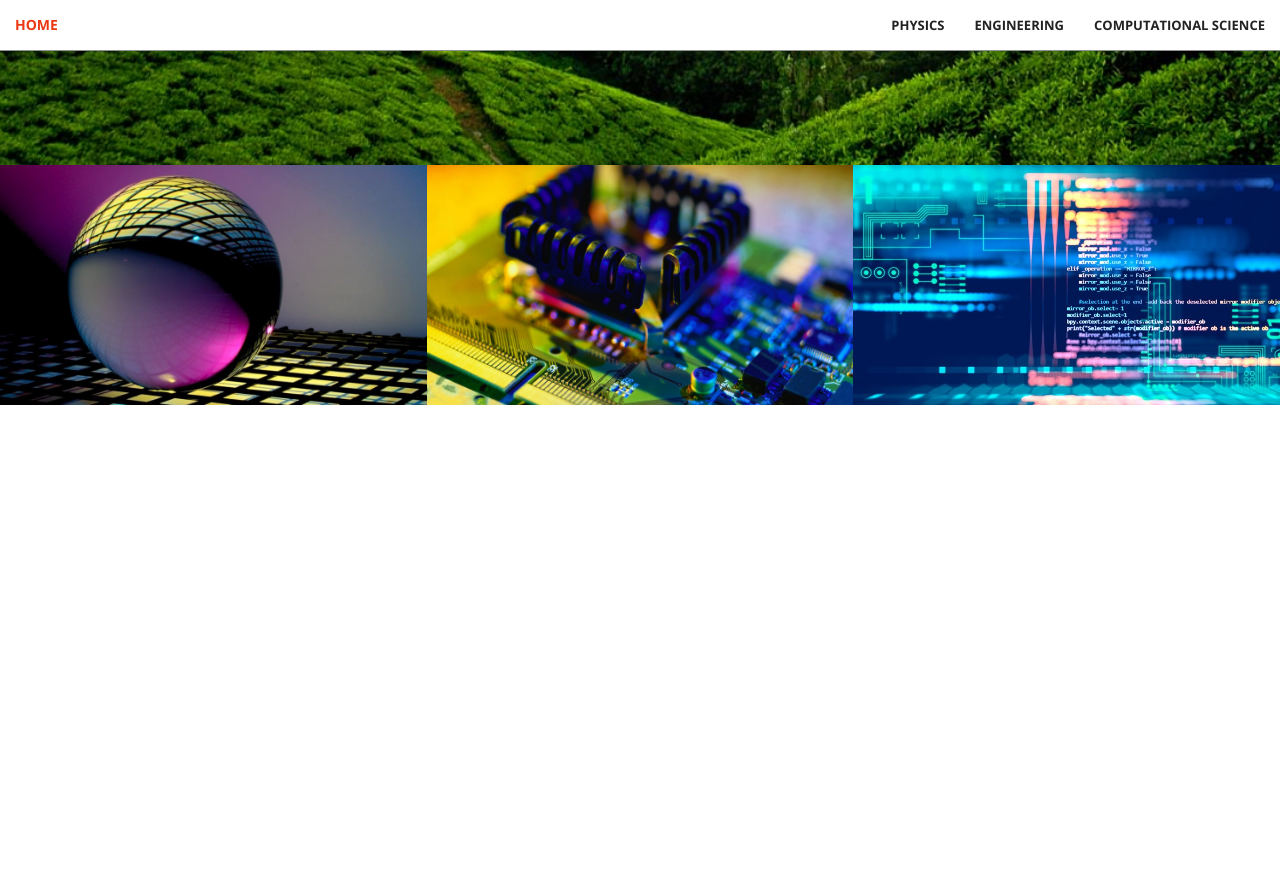
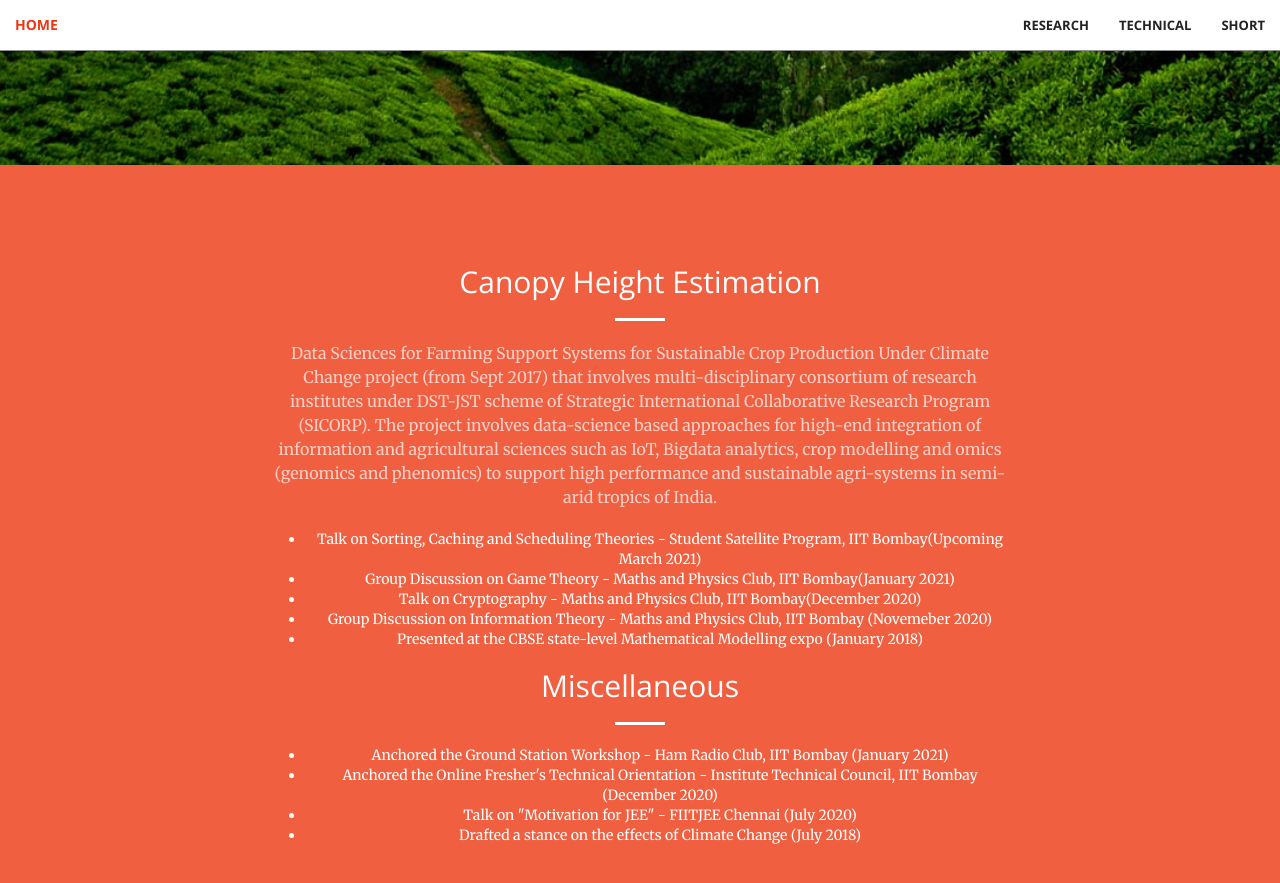
Before and after one commit to aravindbharathi/aravindbharathi.github.io, a Jekyll site: the page projects/index.html, which Jekyll copies as it is, in a window 1280 px wide and 900 px high, scrolled down 735 px. Shown: the top 883 px of the window. Built offline with Jekyll 4.4.1, drawn with Linux system fonts in a browser that asks for light colours; before the commit the page ends 1140 px from its top, so only the background shows below that.

Commit message:
Update index.html

```diff
--- a/projects/index.html
+++ b/projects/index.html
@@ -49,13 +49,13 @@
             <div class="collapse navbar-collapse" id="bs-example-navbar-collapse-1">
                 <ul class="nav navbar-nav navbar-right">
                     <li>
-                        <a class="page-scroll" href="/projects/phy">Physics</a>
+                        <a class="page-scroll" href="#research">Research</a>
                     </li>
                     <li>
-                        <a class="page-scroll" href="/projects/eng">Engineering</a>
+                        <a class="page-scroll" href="#tech">Technical</a>
                     </li>
                     <li>
-                        <a class="page-scroll" href="/projects/math">Computational Science</a>
+                        <a class="page-scroll" href="#short">Short</a>
                     </li>
                 </ul>
             </div>
@@ -75,7 +75,7 @@
         </div>
     </header>
 
-    <section class="no-padding" id="portfolio">
+    <!--section class="no-padding" id="portfolio">
         <div class="container-fluid">
             <div class="row no-gutter">
                 <div class="col-lg-4 col-sm-6">
@@ -125,6 +125,41 @@
                 </div>
             </div>
         </div>
+    </section-->
+
+    <section class="bg-primary" id="research">
+        <div class="container">
+            <div class="row">
+                <div class="col-lg-8 col-lg-offset-2 text-center">
+                    <h2 class="section-heading">Canopy Height Estimation</h2>
+                    <hr class="light">
+                    <p class="text-faded">
+                      Data Sciences for Farming Support Systems for Sustainable Crop Production Under Climate Change project (from Sept 2017) that involves multi-disciplinary
+                      consortium of research institutes under DST-JST scheme of Strategic International Collaborative Research Program (SICORP).
+                      The project involves data-science based approaches for high-end integration of information and agricultural sciences such as IoT, Bigdata analytics, crop modelling
+                      and omics (genomics and phenomics) to support high performance and sustainable agri-systems in semi-arid tropics of India.
+                      <ul>
+                        <li>Talk on Sorting, Caching and Scheduling Theories - Student Satellite Program, IIT Bombay(Upcoming March 2021)</li>
+                        <li>Group Discussion on Game Theory - Maths and Physics Club, IIT Bombay(January 2021)</li>
+                        <li>Talk on Cryptography - Maths and Physics Club, IIT Bombay(December 2020)</li>
+                        <li>Group Discussion on Information Theory - Maths and Physics Club, IIT Bombay (Novemeber 2020)</li>
+                        <li>Presented at the CBSE state-level Mathematical Modelling expo (January 2018)</li>
+                      </ul>
+                    </p>
+                    <!--a href="#stuff" class="btn btn-default btn-xl">What else?</a-->
+                    <h2 class="section-heading">Miscellaneous</h2>
+                    <hr class="light">
+                    <p class="text-faded">
+                      <ul>
+                        <li>Anchored the Ground Station Workshop - Ham Radio Club, IIT Bombay (January 2021)</li>
+                        <li>Anchored the Online Fresher's Technical Orientation - Institute Technical Council, IIT Bombay (December 2020)</li>
+                        <li>Talk on "Motivation for JEE" - FIITJEE Chennai (July 2020)</li>
+                        <li>Drafted a stance on the effects of Climate Change (July 2018)</li>
+                      </ul>
+                    </p>
+                </div>
+            </div>
+        </div>
     </section>
 
     <!-- jQuery -->
```
